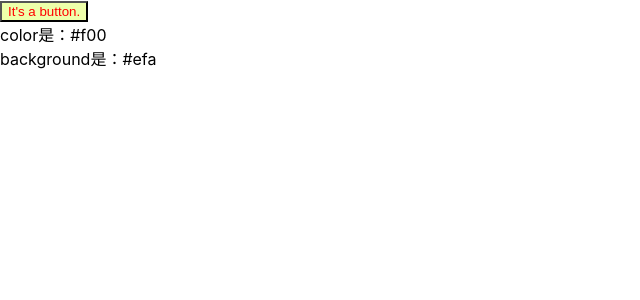
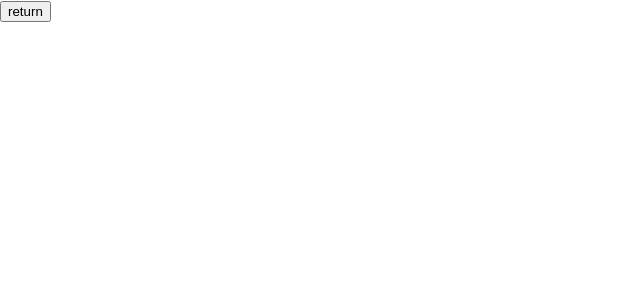
Before and after one commit to bellakongqn/react-dnd-drag-demo, a React (Create React App) app: page / in a window 1280 px wide. Shown: the top 300 px of the page, without its empty margins (0-640 px from the left). Built offline with nearby package versions, Linux system fonts and the light colour scheme.

Commit message:
pureRedux bindActionCreators combineReducers

```diff
--- a/package.json
+++ b/package.json
@@ -9,7 +9,8 @@
     "react-dnd": "^8.0.3",
     "react-dnd-html5-backend": "^8.0.3",
     "react-dom": "^16.8.6",
-    "react-scripts": "3.0.1"
+    "react-scripts": "3.0.1",
+    "redux": "^4.0.4"
   },
   "scripts": {
     "start": "react-scripts start",
--- /dev/null
+++ b/src/Redux/PureRedux.js
@@ -0,0 +1,65 @@
+import React from 'react';
+import {createStore, bindActionCreators , combineReducers } from 'redux';
+// bindActionCreators combineReducers
+function run () {
+
+    const initState = { counter :0 }
+    const counter = (state= initState, action) => {
+
+        switch (action.type) {
+            case 'PLUS_ONE':
+                return { counter: state.counter+1 };
+            case 'MINUS_ONE':
+                return { counter: state.counter-1 };
+            case "CUSTOM_COUNT":
+                    return { counter: state.counter+ action.payload.count };
+            default:
+                break;
+        }
+        return state;
+    }
+
+    const todos = (state={}) => state;
+
+
+    // create store
+    // const store = createStore(counter)
+    const store = createStore( combineReducers({
+        counter,
+        todos
+    }))
+
+    // action creator
+
+    function plusOne(){
+        return{type:'PLUS_ONE'}
+    }
+
+    function minusOne(){
+        return{type:'MINUS_ONE'}
+    }
+
+    function custonCount(count){
+        return{
+            type:'CUSTOM_COUNT',
+            payload:{count}
+        }
+    }
+
+    plusOne = bindActionCreators(plusOne , store.dispatch)
+
+    store.subscribe( () => console.log(store.getState()));
+    // store.dispatch(plusOne());
+    plusOne();
+    store.dispatch(minusOne());
+    store.dispatch(custonCount(5));
+
+
+
+}
+
+export default () =>(
+    <div>
+        <button onClick={run}>return</button>
+    </div>
+)
--- a/src/index.js
+++ b/src/index.js
@@ -7,9 +7,10 @@ import Chat from './HigerOrderComponent/Chat'
 import Facc from './Facc/Index'
 import ContextApi from './ContextApi/ContextApi'
 import ChangeTheme from './ChangeTheme/ChangeTheme'
+import PureRedux from './Redux/PureRedux'
 import * as serviceWorker from './serviceWorker';
 
-ReactDOM.render(<ChangeTheme />, document.getElementById('root'));
+ReactDOM.render(<PureRedux />, document.getElementById('root'));
 
 // If you want your app to work offline and load faster, you can change
 // unregister() to register() below. Note this comes with some pitfalls.
```
Also changed, not shown: 1 other file (tests, documents, lock files or other folders).
